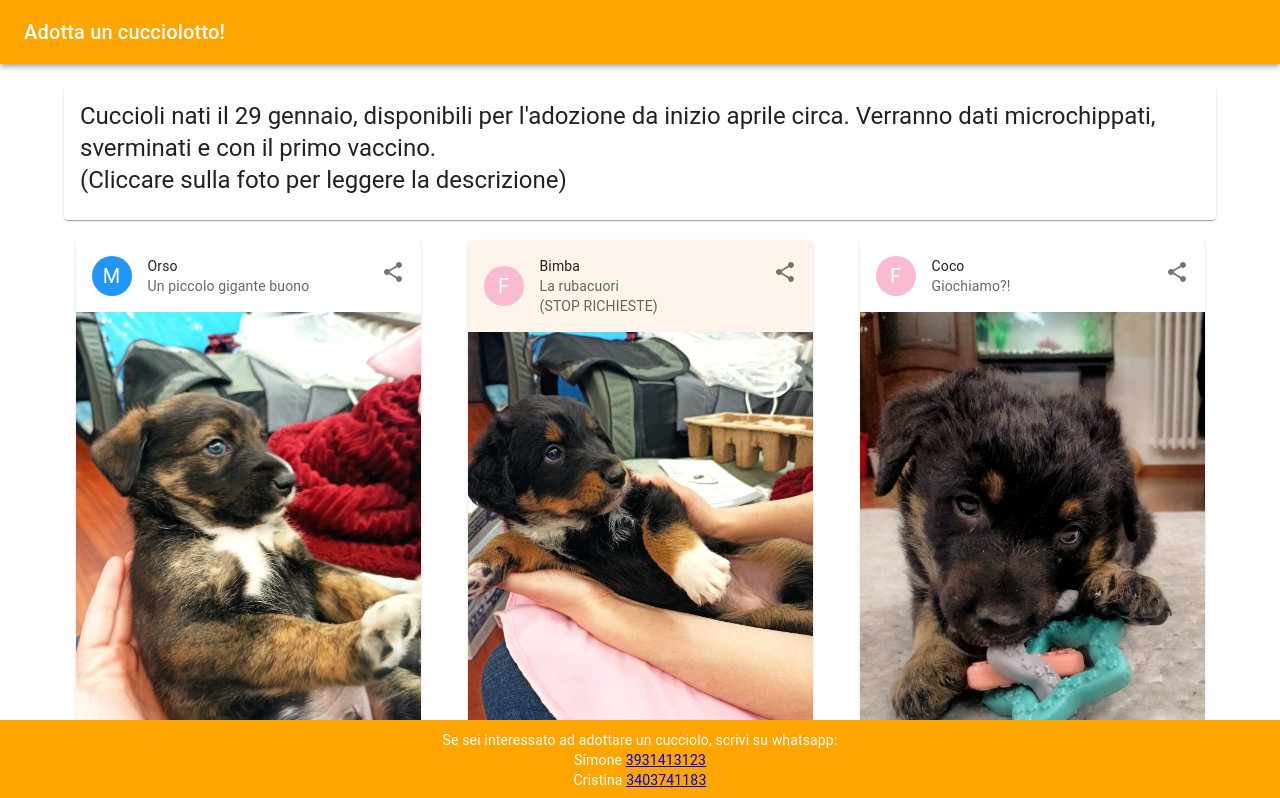
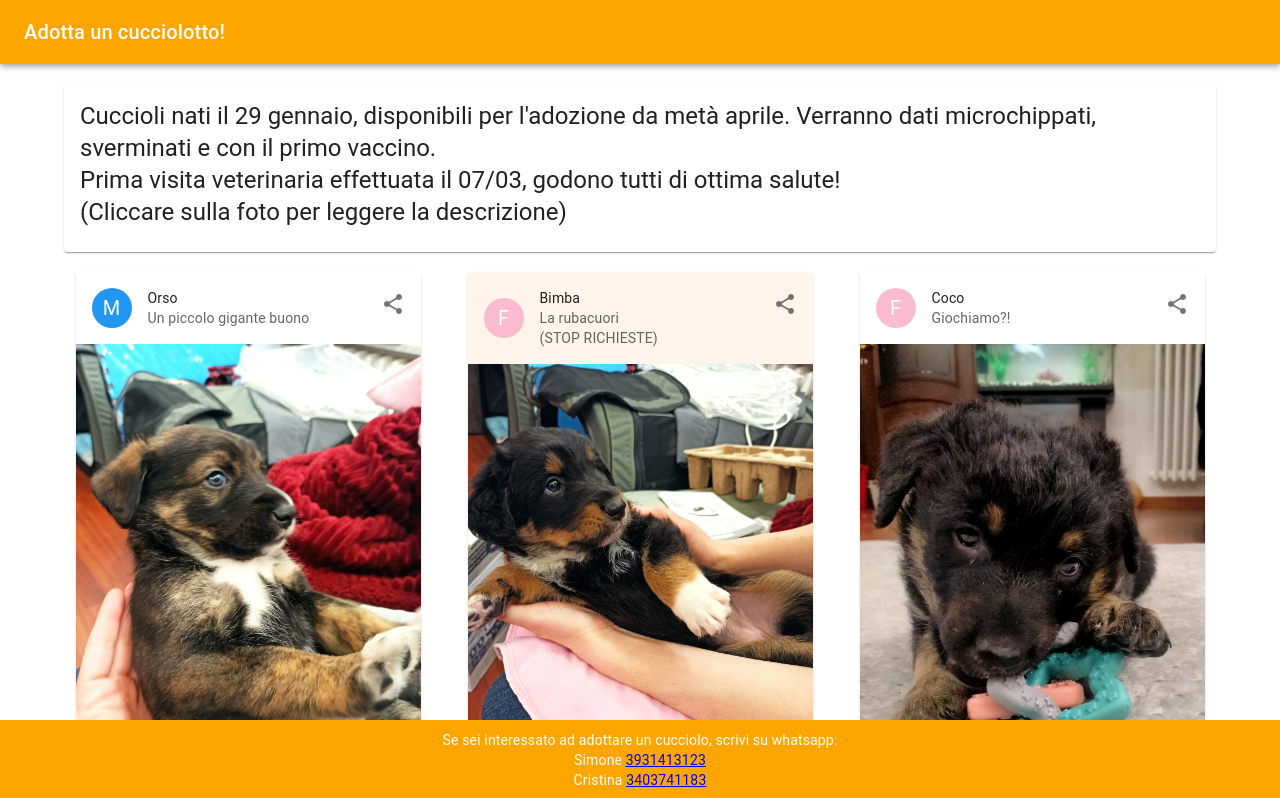
Before and after one commit to SimoneRicci98/adotta-un-cucciolo, a React (Create React App) app: page / in a window 1280 px wide. Shown: the top 798 px of the page. Built offline with nearby package versions, Linux system fonts and the light colour scheme.

Commit message:
aggiornata intestazione

```diff
--- a/src/App.js
+++ b/src/App.js
@@ -19,13 +19,14 @@ function App() {
           <Typography variant="h6">Adotta un cucciolotto!</Typography>
         </Toolbar>
       </AppBar>
-      <Container style={{marginTop:"20px"}}>
+      <Container style={{ marginTop: "20px" }}>
         <Grid container spacing={3} className='cardContainer'>
           <Grid item xs={12}>
             <Card style={{ width: "100%", margin: "0 auto" }}>
               <CardContent>
-                <Typography variant="h5" component="h2">
-                  Cuccioli nati il 29 gennaio, disponibili per l'adozione da inizio aprile circa. Verranno dati microchippati, sverminati e con il primo vaccino.
+                <Typography variant="h5" component="h2" style={{ color: "rgba(0, 0, 0, 0.87)" }}>
+                  Cuccioli nati il 29 gennaio, disponibili per l'adozione da metà aprile. Verranno dati microchippati, sverminati e con il primo vaccino.
+                  <br />Prima visita veterinaria effettuata il 07/03, godono tutti di ottima salute!
                   <br />(Cliccare sulla foto per leggere la descrizione)
                 </Typography>
               </CardContent>
--- a/src/components/StyledCard.js
+++ b/src/components/StyledCard.js
@@ -12,6 +12,7 @@ import Typography from '@mui/material/Typography';
 import { blue, pink } from '@mui/material/colors';
 import ShareIcon from '@mui/icons-material/Share';
 import ExpandMoreIcon from '@mui/icons-material/ExpandMore';
+import { Button } from '@mui/material';
 
 const handleShareClick = async (dog) => {
     const url = 'https://adotta-un-cucciolo.vercel.app/?cucciolo=' + dog.name + '#' + dog.name;
@@ -54,7 +55,7 @@ export default function StyledCard(props) {
     React.useEffect(() => {
         if (cucciolo === dog.name)
             setExpanded(true)
-    }, [cucciolo])
+    }, [cucciolo, dog.name])
 
     const handleExpandClick = () => {
         setExpanded(!expanded);
@@ -76,7 +77,7 @@ export default function StyledCard(props) {
                     </IconButton>
                 }
                 title={dog.name}
-                subheader={<>{dog.short_desc} <br/> {dog.adopted}</>}
+                subheader={<>{dog.short_desc} <br /> {dog.adopted}</>}
                 style={{ backgroundColor: dog.adopted !== '' ? 'rgba(255, 218, 185, 0.3)' : 'white' }}
             />
 
@@ -91,6 +92,7 @@ export default function StyledCard(props) {
                 </Typography>
             </CardContent>
             <CardActions disableSpacing style={{ backgroundColor: dog.adopted !== '' ? 'rgba(255, 218, 185, 0.3)' : 'white' }}>
+                {/* <Button >Segui la mia crescita!</Button>*/}
                 <ExpandMore
                     expand={expanded}
                     onClick={handleExpandClick}
--- a/src/pages/Overview.js
+++ b/src/pages/Overview.js
@@ -22,6 +22,7 @@ const Overview = (props) => {
         image: orso,
         short_desc: 'Un piccolo gigante buono',
         pitch_sale: 'Adoro il contatto umano, mi piace passare il tempo con i miei fratellini e farmi una dormita in una bella cuccia comoda',
+        wheight_progress:[{ date: "12-02-24", weight: 1600 }, { date: "16-02-24", weight: 1850 }, { date: "17-02-24", weight: 1960 }, { date: "18-02-24", weight: 2050 }, { date: "21-02-24", weight: 2300 }, { date: "22-02-24", weight: 2400 }, { date: "23-02-24", weight: 2400 }, { date: "26-02-24", weight: 2600 }, { date: "28-02-24", weight: 2890 }, { date: "01-03-24", weight: 3300 }, { date: "03-03-24", weight: 3400 }, { date: "07-03-24", weight: 3900 }],
         description:
           [
             "Orso è un tenero cucciolo con un cuore grande quanto il suo fascino! Nonostante sia il più grande della cucciolata si comporta in maniera tenera e dolce con i suoi fratellini e sorelline.",
@@ -37,6 +38,7 @@ const Overview = (props) => {
         image: bimba,
         short_desc: 'La rubacuori',
         pitch_sale: 'Le mie super guanciotte ti faranno innamorare, vienimi a trovare!',
+        wheight_progress:[{ date: "12-02-24", weight: 1290 }, { date: "16-02-24", weight: 1640 }, { date: "17-02-24", weight: 1710 }, { date: "18-02-24", weight: 1750 }, { date: "21-02-24", weight: 1900 }, { date: "22-02-24", weight: 1970 }, { date: "23-02-24", weight: 2040 }, { date: "26-02-24", weight: 2150 }, { date: "28-02-24", weight: 2320 }, { date: "01-03-24", weight: 2680 }, { date: "03-03-24", weight: 2800 }, { date: "07-03-24", weight: 3250 }],
         description:
           [
             "Bimba è la cucciola più adorabile che tu abbia mai visto! Con le sue guanciotte arancioni, sembra proprio un mix di dolcezza e allegria.",
@@ -52,6 +54,7 @@ const Overview = (props) => {
         image: coco,
         short_desc: 'Giochiamo?!',
         pitch_sale: 'Ogni scusa e momento è buono per giocare, lo facciamo insieme?',
+        wheight_progress:[{ date: "12-02-24", weight: 1400 }, { date: "16-02-24", weight: 1730 }, { date: "17-02-24", weight: 1830 }, { date: "18-02-24", weight: 1850 }, { date: "21-02-24", weight: 2060 }, { date: "22-02-24", weight: 2150 }, { date: "23-02-24", weight: 2160 }, { date: "26-02-24", weight: 2300 }, { date: "28-02-24", weight: 2570 }, { date: "01-03-24", weight: 3000 }, { date: "03-03-24", weight: 3150 }, { date: "07-03-24", weight: 3900 }],
         description:
           [
             "Coco è la cucciola più vivace e adorabile che tu possa immaginare! Il suo pelo riccio e scuro le conferisce un'aria di mistero e fascino, ma non lasciarti ingannare: dietro quell'aspetto c'è una vera birichina!",
@@ -66,6 +69,7 @@ const Overview = (props) => {
         image: rio,
         short_desc: 'Come il famoso carnevale',
         pitch_sale: 'Sono un piccolo prinicipe della notte e ho già trovato famiglia!',
+        wheight_progress: [{ date: "12-02-24", weight: 1320 }, { date: "16-02-24", weight: 1650 }, { date: "17-02-24", weight: 1750 }, { date: "18-02-24", weight: 1805 }, { date: "21-02-24", weight: 1980 }, { date: "22-02-24", weight: 2075 }, { date: "23-02-24", weight: 2040 }, { date: "26-02-24", weight: 2250 }, { date: "28-02-24", weight: 2520 }, { date: "01-03-24", weight: 2900 }, { date: "03-03-24", weight: 3200 }, { date: "07-03-24", weight: 3900 }],
         gender: 'm',
         description:
           [
@@ -82,6 +86,7 @@ const Overview = (props) => {
         image: mini,
         short_desc: 'La piccola di casa',
         pitch_sale: 'Ogni riccio un capriccio',
+        wheight_progress:[{ date: "12-02-24", weight: [{ min: 1040, max: 1160 }] }, { date: "16-02-24", weight: 1315 }, { date: "17-02-24", weight: 1400 }, { date: "18-02-24", weight: 1450 }, { date: "21-02-24", weight: 1650 }, { date: "22-02-24", weight: 1720 }, { date: "23-02-24", weight: 1720 }, { date: "26-02-24", weight: 1870 }, { date: "28-02-24", weight: 2020 }, { date: "01-03-24", weight: 2270 }, { date: "03-03-24", weight: 2550 }, { date: "07-03-24", weight: 2900 }],
         gender: 'f',
         description:
           [
```
